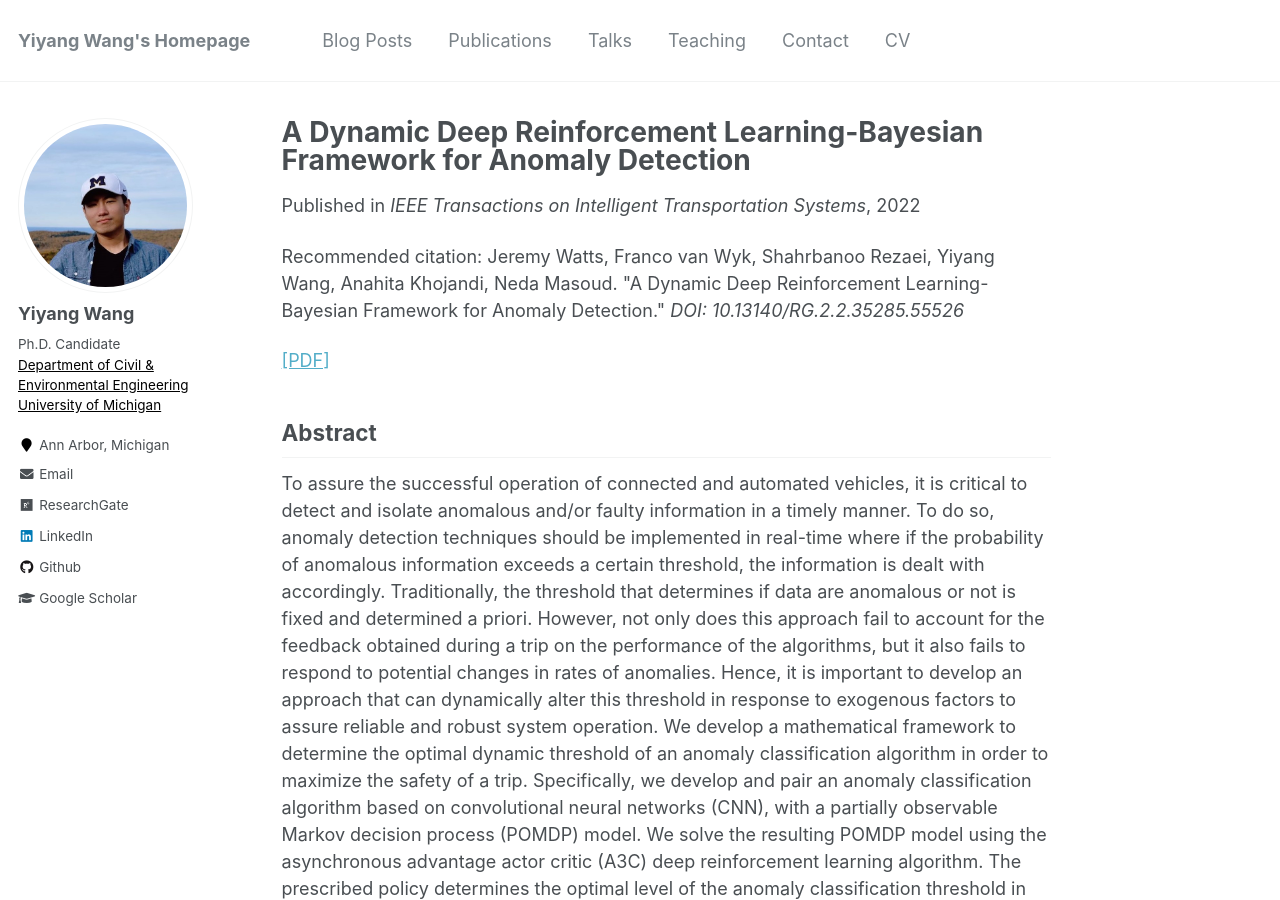
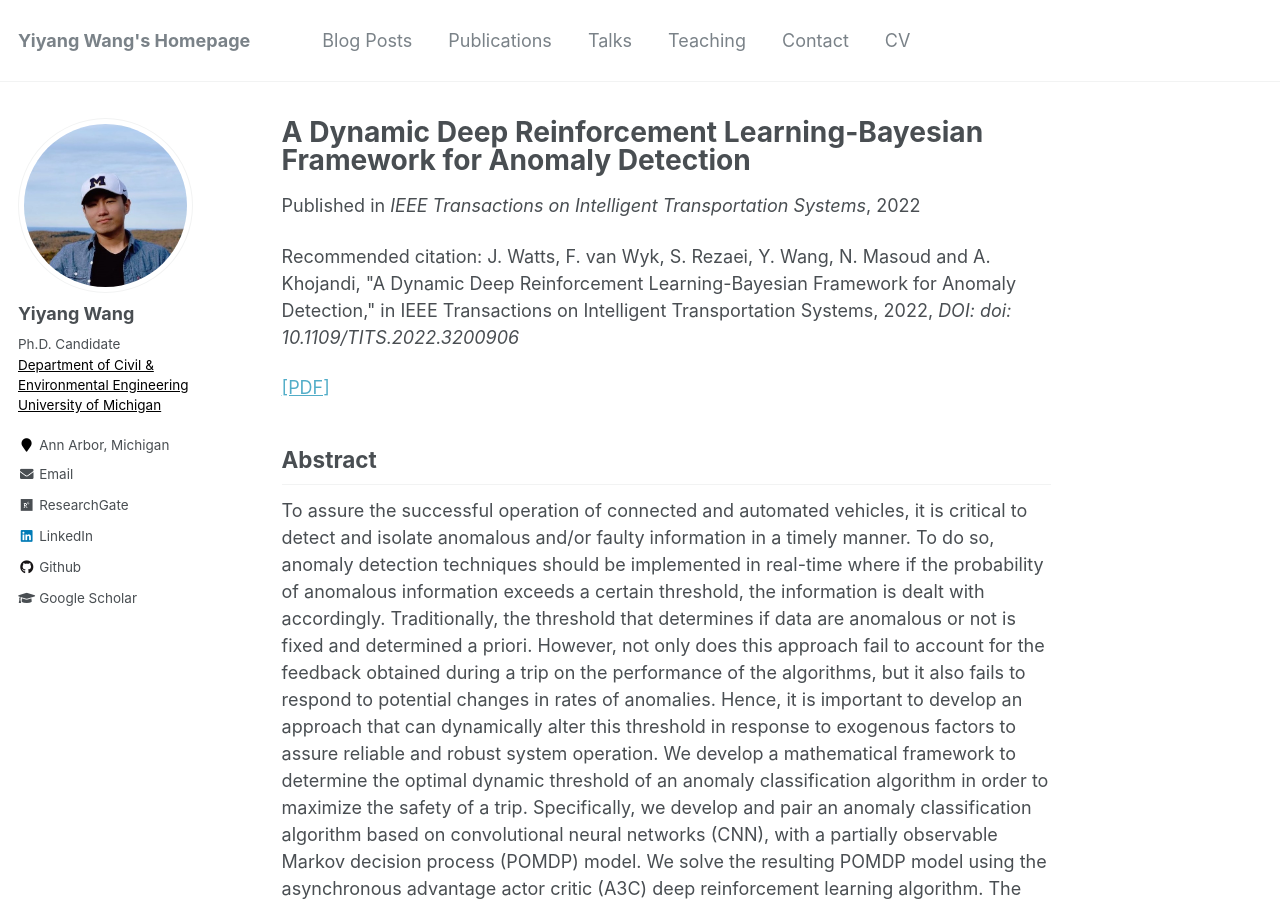
Before and after one commit to yiyangwan/yiyangwan.github.io, a Jekyll site: the page built from _publications/DYNAMIC.md, in a window 1280 px wide and 900 px high. Built offline with Jekyll 4.4.1, drawn with Linux system fonts in a browser that asks for light colours.

Commit message:
Update DYNAMIC.md

```diff
--- a/_publications/DYNAMIC.md
+++ b/_publications/DYNAMIC.md
@@ -6,7 +6,7 @@ permalink: /publications/DYNAMIC
 date: 2022-08-12
 venue: 'IEEE Transactions on Intelligent Transportation Systems'
 # paperurl: 'https://ieeexplore.ieee.org/document/8684317'
-citation: 'Jeremy Watts, Franco van Wyk, Shahrbanoo Rezaei, Yiyang Wang, Anahita Khojandi, Neda Masoud. &quot;A Dynamic Deep Reinforcement Learning-Bayesian Framework for Anomaly Detection.&quot; <i>DOI: 10.13140/RG.2.2.35285.55526</i>'
+citation: 'J. Watts, F. van Wyk, S. Rezaei, Y. Wang, N. Masoud and A. Khojandi, "A Dynamic Deep Reinforcement Learning-Bayesian Framework for Anomaly Detection," in IEEE Transactions on Intelligent Transportation Systems, 2022, <i>DOI: doi: 10.1109/TITS.2022.3200906</i>'
 ---
 
 [[PDF]](https://www.researchgate.net/publication/349376559_A_Dynamic_Deep_Reinforcement_Learning-Bayesian_Framework_for_Anomaly_Detection)
```
